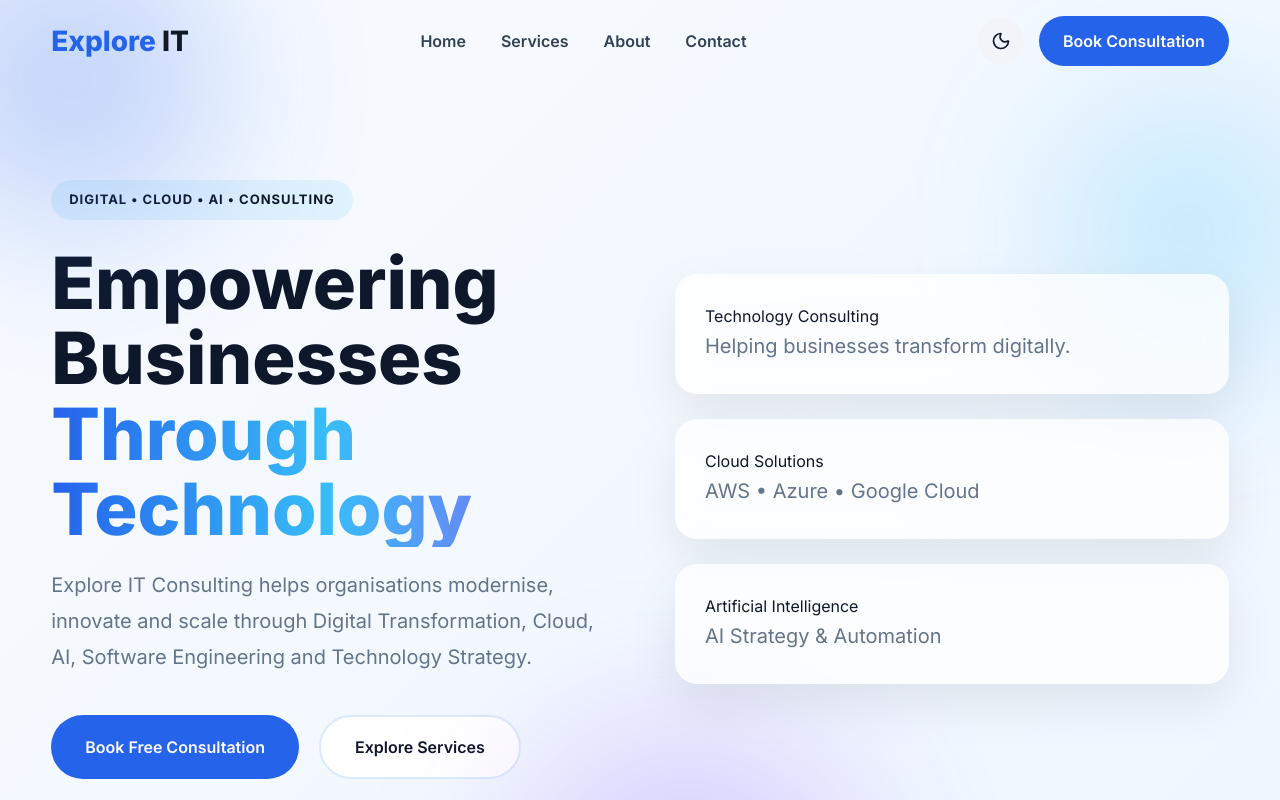
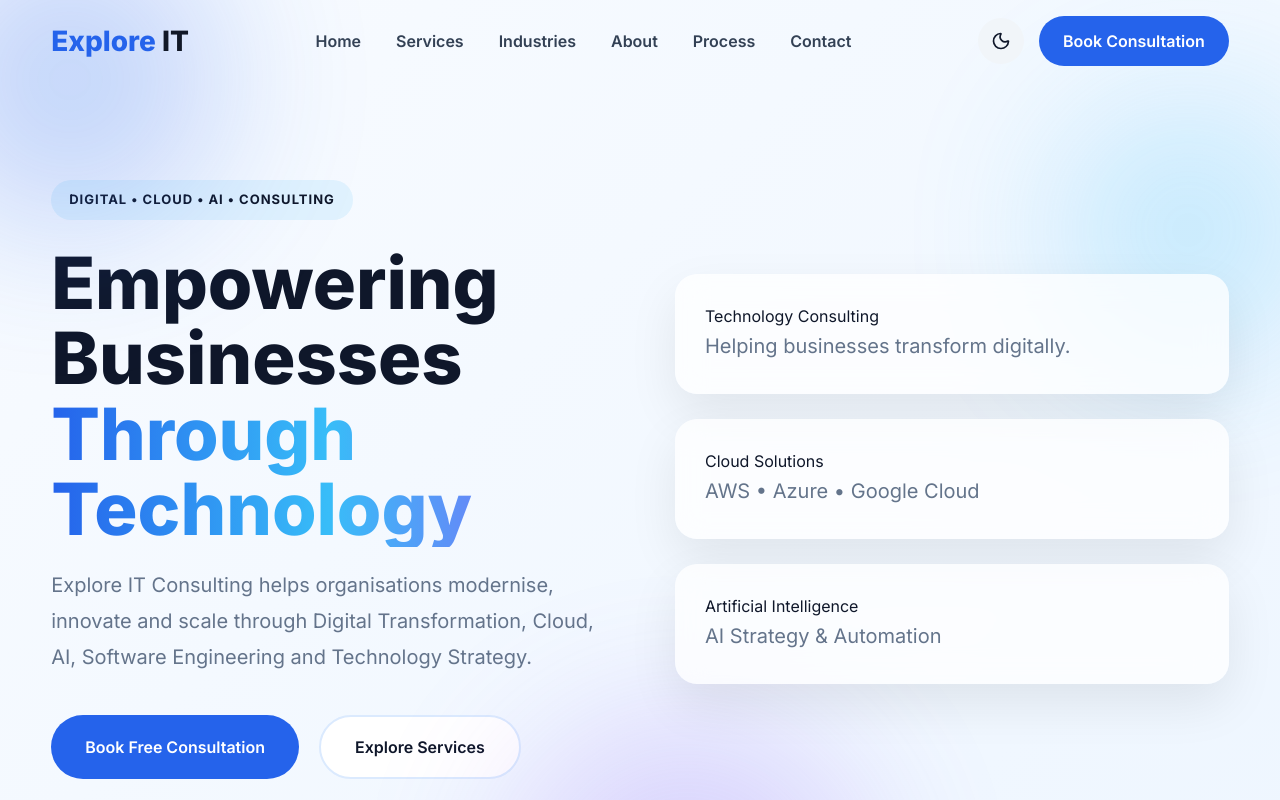
Before and after one commit to neiljohnson1306/exploreitconsulting, a React (Vite) app: page / in a window 1280 px wide. Shown: the top 800 px of the page. Built offline with nearby package versions, Linux system fonts and the light colour scheme.

Commit message:
Update Navbar.jsx

```diff
--- a/src/components/Navbar.jsx
+++ b/src/components/Navbar.jsx
@@ -44,13 +44,17 @@ return(
 
 </a>
 
-<div className={open ? "menu open":"menu"}>
+<div className={open ? "menu open" : "menu"}>
 
 <a href="#">Home</a>
 
 <a href="#services">Services</a>
 
+<a href="#industries">Industries</a>
+
 <a href="#about">About</a>
+
+<a href="#process">Process</a>
 
 <a href="#contact">Contact</a>
 
```
